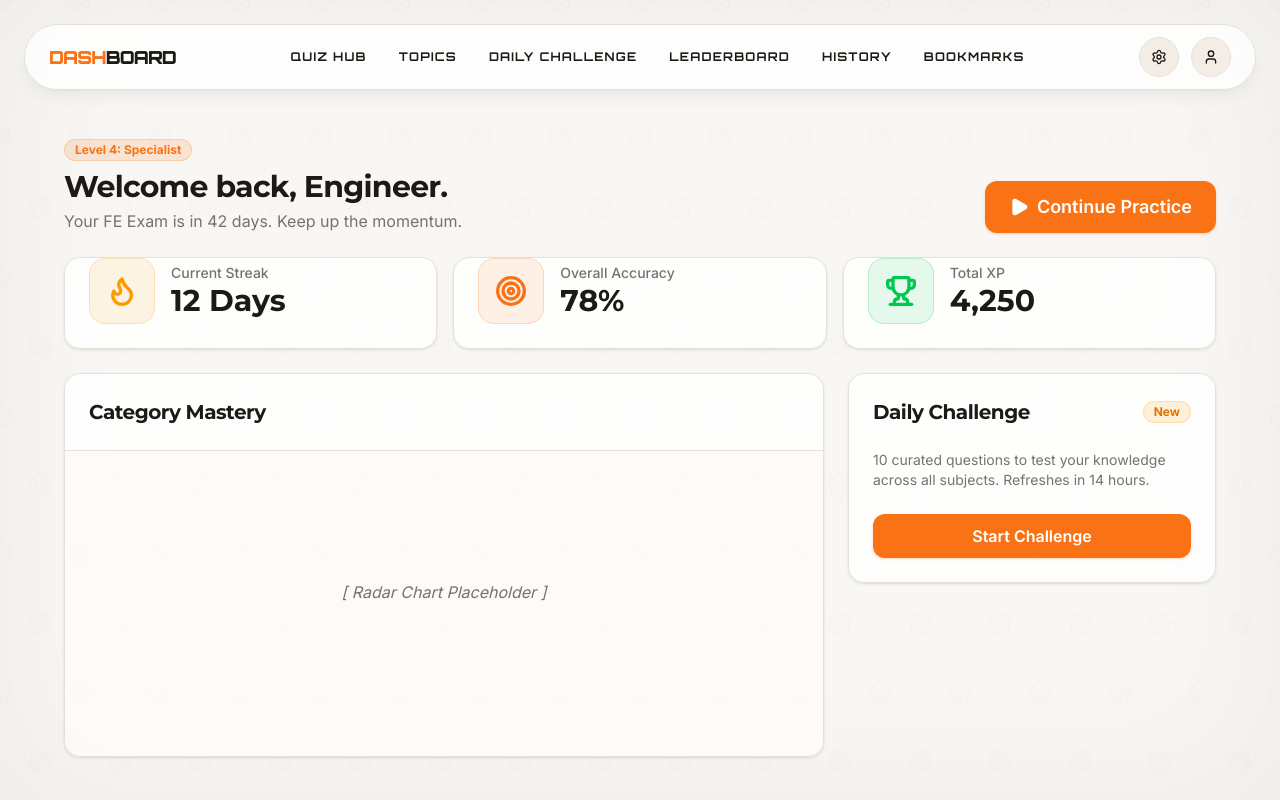
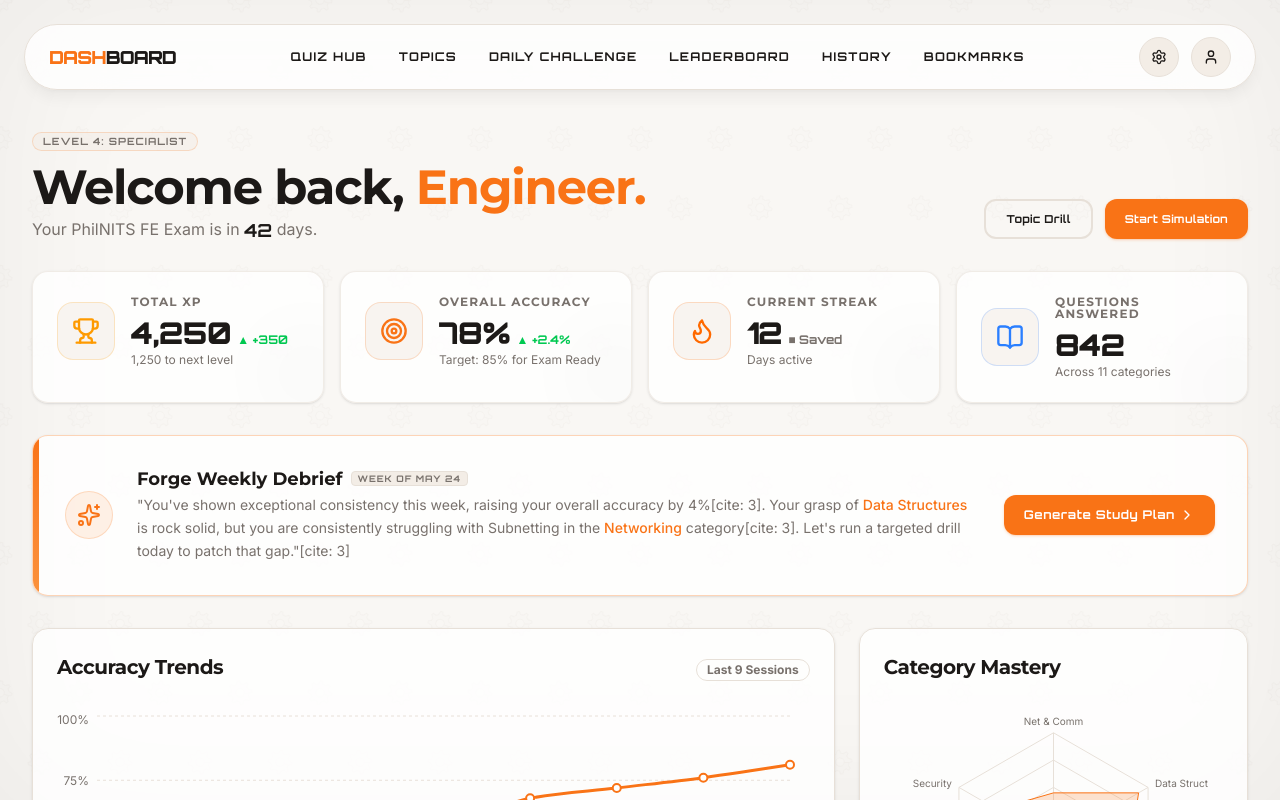
Before and after one commit to Goldenavs/NITSForge, a React (Vite) app in the folder frontend/: page /dashboard in a window 1280 px wide. Built offline with nearby package versions, Linux system fonts and the light colour scheme.

Commit message:
chore(ui): dashboard initial UI

```diff
--- a/frontend/package.json
+++ b/frontend/package.json
@@ -17,6 +17,7 @@
     "react": "^19.2.6",
     "react-dom": "^19.2.6",
     "react-router-dom": "^7.15.1",
+    "recharts": "^3.8.1",
     "tailwind-merge": "^3.6.0",
     "tailwindcss": "^4.3.0"
   },
--- /dev/null
+++ b/frontend/src/components/dashboard/AIWeeklyReport.tsx
@@ -0,0 +1,45 @@
+// src/components/dashboard/AIWeeklyReport.tsx
+import { Sparkles, ChevronRight } from 'lucide-react';
+import { Card, CardContent } from '../ui/Card';
+import { Button } from '../ui/Button';
+
+export function AIWeeklyReport() {
+  return (
+    /* Responsive Glassmorphic Premium Panel */
+    <Card className="relative overflow-hidden bg-surface/40 backdrop-blur-md border border-primary/30 shadow-md">
+      <div className="absolute top-0 left-0 w-1 lg:w-1.5 h-full bg-gradient-to-b from-primary to-accent" />
+
+      {/* Mobile Priority: flex-col items-stretch -> lg:flex-row items-center */}
+      <CardContent className="p-5 sm:p-6 md:p-8 flex flex-col lg:flex-row gap-5 lg:gap-6 items-stretch lg:items-center">
+
+        <div className="flex items-center gap-4 lg:gap-6 flex-1">
+          <div className="w-11 h-11 sm:w-12 sm:h-12 rounded-full bg-primary/10 border border-primary/20 flex items-center justify-center shrink-0">
+            <Sparkles className="w-5 h-5 sm:w-6 sm:h-6 text-primary" />
+          </div>
+
+          <div className="flex-1 min-w-0">
+            {/* Flex alignment layout to prevent title elements from clashing vertically */}
+            <div className="flex flex-wrap items-center gap-2 mb-1.5">
+              <h3 className="font-display font-bold text-base sm:text-lg text-text-main leading-none pt-0.5">
+                Forge Weekly Debrief
+              </h3>
+              <span className="px-1.5 py-0.5 rounded text-[9px] font-orbitron font-bold bg-surface-2 border border-borderline text-text-muted uppercase tracking-widest leading-none">
+                Week of May 24
+              </span>
+            </div>
+            <p className="text-text-muted leading-relaxed text-xs sm:text-sm">
+              "You've shown exceptional consistency this week, raising your overall accuracy by 4%[cite: 3]. Your grasp of <strong className="text-primary font-medium">Data Structures</strong> is rock solid, but you are consistently struggling with Subnetting in the <strong className="text-primary font-medium">Networking</strong> category[cite: 3]. Let's run a targeted drill today to patch that gap."[cite: 3]
+            </p>
+          </div>
+        </div>
+
+        <div className="shrink-0 w-full lg:w-auto mt-2 lg:mt-0">
+          <Button className="w-full lg:w-auto font-orbitron tracking-wider text-xs py-3">
+            Generate Study Plan <ChevronRight className="w-4 h-4 ml-1" />
+          </Button>
+        </div>
+
+      </CardContent>
+    </Card>
+  );
+}
--- /dev/null
+++ b/frontend/src/components/dashboard/DashboardCharts.tsx
@@ -0,0 +1,65 @@
+// src/components/dashboard/DashboardCharts.tsx
+import { LineChart, Line, XAxis, YAxis, CartesianGrid, Tooltip, ResponsiveContainer, Radar, RadarChart, PolarGrid, PolarAngleAxis } from 'recharts';
+import { Card, CardContent, CardHeader, CardTitle } from '../ui/Card';
+import { Badge } from '../ui/Badge';
+
+// Mock Data
+const accuracyData = [
+  { session: 'S1', score: 45 }, { session: 'S2', score: 52 }, { session: 'S3', score: 48 },
+  { session: 'S4', score: 61 }, { session: 'S5', score: 59 }, { session: 'S6', score: 68 },
+  { session: 'S7', score: 72 }, { session: 'S8', score: 76 }, { session: 'S9', score: 81 },
+];
+
+const radarData = [
+  { subject: 'Net & Comm', A: 45, fullMark: 100 },
+  { subject: 'Data Struct', A: 90, fullMark: 100 },
+  { subject: 'Algorithms', A: 75, fullMark: 100 },
+  { subject: 'Databases', A: 85, fullMark: 100 },
+  { subject: 'OS', A: 65, fullMark: 100 },
+  { subject: 'Security', A: 60, fullMark: 100 },
+];
+
+export function AccuracyChart() {
+  return (
+    <Card className="flex flex-col h-[400px]">
+      <CardHeader className="pb-2 flex flex-row items-center justify-between">
+        <CardTitle>Accuracy Trends</CardTitle>
+        <Badge variant="outline">Last 9 Sessions</Badge>
+      </CardHeader>
+      <CardContent className="flex-1 pt-4 min-h-0">
+        <ResponsiveContainer width="100%" height="100%">
+          <LineChart data={accuracyData} margin={{ top: 5, right: 20, left: -20, bottom: 0 }}>
+            <CartesianGrid strokeDasharray="3 3" stroke="var(--color-borderline)" vertical={false} />
+            <XAxis dataKey="session" stroke="var(--color-text-muted)" fontSize={12} tickLine={false} axisLine={false} />
+            <YAxis stroke="var(--color-text-muted)" fontSize={12} tickLine={false} axisLine={false} tickFormatter={(val) => `${val}%`} />
+            <Tooltip
+              contentStyle={{ backgroundColor: 'var(--color-surface)', borderColor: 'var(--color-borderline)', borderRadius: '12px', color: 'var(--color-text-main)' }}
+              itemStyle={{ color: 'var(--color-primary)' }}
+            />
+            <Line type="monotone" dataKey="score" stroke="var(--color-primary)" strokeWidth={3} dot={{ fill: 'var(--color-surface)', strokeWidth: 2, r: 4 }} activeDot={{ r: 6, strokeWidth: 0, fill: 'var(--color-accent)' }} />
+          </LineChart>
+        </ResponsiveContainer>
+      </CardContent>
+    </Card>
+  );
+}
+
+export function CategoryRadar() {
+  return (
+    <Card className="flex flex-col h-[400px]">
+      <CardHeader className="pb-0">
+        <CardTitle>Category Mastery</CardTitle>
+      </CardHeader>
+      <CardContent className="flex-1 flex items-center justify-center min-h-0">
+        <ResponsiveContainer width="100%" height="100%">
+          <RadarChart cx="50%" cy="50%" outerRadius="70%" data={radarData}>
+            <PolarGrid stroke="var(--color-borderline)" />
+            <PolarAngleAxis dataKey="subject" tick={{ fill: 'var(--color-text-muted)', fontSize: 10 }} />
+            <Radar name="Accuracy" dataKey="A" stroke="var(--color-primary)" fill="var(--color-primary)" fillOpacity={0.2} />
+            <Tooltip contentStyle={{ backgroundColor: 'var(--color-surface)', borderColor: 'var(--color-borderline)', borderRadius: '8px' }} />
+          </RadarChart>
+        </ResponsiveContainer>
+      </CardContent>
+    </Card>
+  );
+}
--- /dev/null
+++ b/frontend/src/components/dashboard/StatCard.tsx
@@ -0,0 +1,50 @@
+// src/components/dashboard/StatCard.tsx
+import { Card, CardContent } from '../ui/Card';
+
+interface StatCardProps {
+  title: string;
+  value: string | number;
+  subtitle: string;
+  icon: any;
+  trend?: 'up' | 'down' | 'neutral';
+  trendValue?: string;
+  colorClass: string;
+}
+
+export function StatCard({ title, value, subtitle, icon: Icon, trend, trendValue, colorClass }: StatCardProps) {
+  return (
+    /* Glass Effect: Added bg-surface/40 and backdrop-blur-md */
+    <Card className="overflow-hidden bg-surface/40 backdrop-blur-md border border-borderline/60 group hover:border-primary/30 transition-all duration-300 shadow-sm">
+      <CardContent className="p-5 sm:p-6 flex items-center gap-4 relative">
+
+        {/* Vertically centered icon container */}
+        <div className={`p-3.5 rounded-2xl border ${colorClass} bg-surface-2/60 backdrop-blur-sm flex items-center justify-center shrink-0 transition-transform group-hover:scale-105`}>
+          <Icon className="w-6 h-6 sm:w-7 sm:h-7" strokeWidth={2} />
+        </div>
+
+        <div className="flex-1 min-w-0 flex flex-col justify-center">
+          <p className="text-xs font-bold font-display text-text-muted uppercase tracking-widest leading-none mb-1.5">{title}</p>
+
+          {/* Fix alignment: flex container with items-baseline & leading-none prevents top-clipping */}
+          <div className="flex items-baseline flex-wrap gap-1.5 content-center">
+            <h2 className="text-2xl sm:text-3xl font-orbitron font-black text-text-main tracking-tight leading-none pt-1">
+              {value}
+            </h2>
+            {trendValue && (
+              <span className={`text-[10px] sm:text-xs font-orbitron font-bold leading-none ${
+                trend === 'up' ? 'text-green-500' : trend === 'down' ? 'text-red-500' : 'text-text-muted'
+              }`}>
+                {trend === 'up' ? '▲' : trend === 'down' ? '▼' : '■'} {trendValue}
+              </span>
+            )}
+          </div>
+
+          <p className="text-[11px] sm:text-xs text-text-muted mt-1.5 leading-none truncate">{subtitle}</p>
+        </div>
+
+        {/* Dynamic Glow Layer */}
+        <div className="absolute -right-6 -bottom-6 w-20 h-20 bg-current opacity-[0.03] blur-2xl rounded-full pointer-events-none" />
+      </CardContent>
+    </Card>
+  );
+}
--- a/frontend/src/components/layout/MainLayout.tsx
+++ b/frontend/src/components/layout/MainLayout.tsx
@@ -15,7 +15,7 @@ export default function MainLayout() {
 
       {/* Main Content Area */}
       {/* pt-32 adds padding to the top so content isn't covered by the floating navbar */}
-      <main className="relative z-10 w-full pt-32 pb-16 px-4 md:px-8">
+      <main className="h-screen w-screen overflow-y-auto overflow-x-hidden relative z-10 pt-32 pb-16 px-4 md:px-8">
         <Outlet />
       </main>
 
--- a/frontend/src/components/layout/Navbar.tsx
+++ b/frontend/src/components/layout/Navbar.tsx
@@ -3,7 +3,6 @@ import { motion, AnimatePresence, useScroll, useMotionValueEvent } from 'framer-
 import { useState, useRef } from 'react';
 import { Link, useLocation } from 'react-router-dom';
 import { Menu, X, User, Settings as SettingsIcon } from 'lucide-react';
-import { span } from 'framer-motion/client';
 
 const AnimatedLink = ({
   title,
--- a/frontend/src/pages/Dashboard.tsx
+++ b/frontend/src/pages/Dashboard.tsx
@@ -1,99 +1,119 @@
 // src/pages/Dashboard.tsx
-import { Flame, Trophy, Target, Play } from 'lucide-react';
-import { Card, CardContent, CardHeader, CardTitle } from '../components/ui/Card';
+import { Flame, Trophy, Target, BookOpen, AlertTriangle } from 'lucide-react';
 import { Button } from '../components/ui/Button';
 import { Badge } from '../components/ui/Badge';
+import { StatCard } from '../components/dashboard/StatCard';
+import { AIWeeklyReport } from '../components/dashboard/AIWeeklyReport';
+import { AccuracyChart, CategoryRadar } from '../components/dashboard/DashboardCharts';
+import { Card, CardContent, CardHeader, CardTitle } from '../components/ui/Card';
 
 export default function Dashboard() {
   return (
-    <div className="animate-page-entry flex flex-col gap-6 w-full max-w-6xl mx-auto pb-20">
+    <div className="animate-page-entry flex flex-col gap-6 sm:gap-8 w-full max-w-7xl mx-auto pb-24 px-1 sm:px-0 overflow-y-visible">
 
-      {/* Header Section */}
-      <div className="flex flex-col md:flex-row md:items-end justify-between gap-4 mt-2">
-        <div>
-          <Badge variant="primary" className="mb-2">Level 4: Specialist</Badge>
-          <h1 className="text-3xl font-bold text-text-main font-display tracking-tight">Welcome back, Engineer.</h1>
-          <p className="text-text-muted mt-1">Your FE Exam is in 42 days. Keep up the momentum.</p>
+      {/* 1. WELCOME HEADER */}
+      <div className="flex flex-col sm:flex-row sm:items-end justify-between gap-4 mt-1">
+        <div className="flex flex-col items-start justify-center">
+          <Badge className="mb-2 bg-surface-2/60 backdrop-blur-sm text-text-muted border-borderline font-orbitron tracking-widest uppercase text-[10px]">
+            Level 4: Specialist
+          </Badge>
+          <h1 className="text-3xl sm:text-4xl md:text-5xl font-bold text-text-main font-display tracking-tight leading-none pt-1">
+            Welcome back, <span className="text-primary">Engineer.</span>
+          </h1>
+          <p className="text-sm sm:text-base text-text-muted mt-2 font-body flex items-center h-5">
+            Your PhilNITS FE Exam is in&nbsp;<strong className="text-text-main font-orbitron font-bold text-base sm:text-lg text-primary leading-none pt-0.5">42</strong>&nbsp;days.
+          </p>
         </div>
-        <Button size="lg" className="gap-2">
-          <Play className="w-5 h-5 fill-current" />
-          Continue Practice
-        </Button>
+        <div className="flex gap-2.5 sm:gap-3 w-full sm:w-auto">
+          <Button variant="outline" className="flex-1 sm:flex-initial font-orbitron text-[11px] tracking-wide py-2.5">Topic Drill</Button>
+          <Button variant="primary" className="flex-1 sm:flex-initial font-orbitron text-[11px] tracking-wide py-2.5">Start Simulation</Button>
+        </div>
       </div>
 
-      {/* Top Stats Grid */}
-      <div className="grid grid-cols-1 md:grid-cols-3 gap-4">
-        <Card>
-          <CardContent className="p-6 flex items-center gap-4">
-            <div className="p-4 bg-amber-500/10 rounded-2xl border border-amber-500/20 text-amber-500">
-              <Flame className="w-8 h-8" strokeWidth={2.5} />
+      {/* 2. OVERVIEW STATS ROW */}
+      <div className="grid grid-cols-1 xs:grid-cols-2 lg:grid-cols-4 gap-4">
+        <StatCard
+          title="Total XP"
+          value="4,250"
+          subtitle="1,250 to next level"
+          icon={Trophy}
+          trend="up"
+          trendValue="+350"
+          colorClass="text-amber-500 border-amber-500/20"
+        />
+        <StatCard
+          title="Overall Accuracy"
+          value="78%"
+          subtitle="Target: 85% for Exam Ready"
+          icon={Target}
+          trend="up"
+          trendValue="+2.4%"
+          colorClass="text-primary border-primary/20"
+        />
+        <StatCard
+          title="Current Streak"
+          value="12"
+          subtitle="Days active"
+          icon={Flame}
+          trend="neutral"
+          trendValue="Saved"
+          colorClass="text-orange-500 border-orange-500/20"
+        />
+        <StatCard
+          title="Questions Answered"
+          value="842"
+          subtitle="Across 11 categories"
+          icon={BookOpen}
+          colorClass="text-blue-500 border-blue-500/20"
+        />
+      </div>
+
+      {/* 3. AI WEEKLY REPORT */}
+      <AIWeeklyReport />
+
+      {/* 4. MAIN VISUALIZATION GRID */}
+      <div className="grid grid-cols-1 lg:grid-cols-3 gap-6">
+        <div className="lg:col-span-2 min-w-0">
+          <AccuracyChart />
+        </div>
+        <div className="min-w-0">
+          <CategoryRadar />
+        </div>
+      </div>
+
+      {/* 5. INSIGHTS & ACTIONS PANEL */}
+      <div className="grid grid-cols-1 md:grid-cols-2 gap-6">
+        <Card className="border-red-500/20 bg-red-500/5 backdrop-blur-md">
+          <CardHeader className="pb-2">
+            <CardTitle className="text-red-500 flex items-center gap-2 font-display font-bold text-lg leading-none">
+              <AlertTriangle className="w-5 h-5 shrink-0" /> Priority Focus
+            </CardTitle>
+          </CardHeader>
+          <CardContent className="flex flex-col justify-between">
+            <div>
+              <p className="text-text-main font-bold font-display text-sm mb-1">Networking & Communication</p>
+              <p className="text-xs sm:text-sm text-text-muted leading-relaxed mb-4">Your accuracy in this category has dropped to 45% over the last 3 sessions. Subnetting questions are causing the most errors.</p>
             </div>
-            <div>
-              <p className="text-sm font-medium text-text-muted">Current Streak</p>
-              <h2 className="text-3xl font-bold text-text-main font-display">12 Days</h2>
-            </div>
+            <Button variant="danger" size="sm" className="w-fit font-orbitron text-[10px] tracking-wider py-2">Run Targeted Drill</Button>
           </CardContent>
         </Card>
 
-        <Card>
-          <CardContent className="p-6 flex items-center gap-4">
-            <div className="p-4 bg-primary/10 rounded-2xl border border-primary/20 text-primary">
-              <Target className="w-8 h-8" strokeWidth={2.5} />
+        <Card className="border-green-500/20 bg-green-500/5 backdrop-blur-md">
+          <CardHeader className="pb-2">
+            <CardTitle className="text-green-500 flex items-center gap-2 font-display font-bold text-lg leading-none">
+              <Trophy className="w-5 h-5 shrink-0" /> Strongest Area
+            </CardTitle>
+          </CardHeader>
+          <CardContent className="flex flex-col justify-between">
+            <div>
+              <p className="text-text-main font-bold font-display text-sm mb-1">Data Structures</p>
+              <p className="text-xs sm:text-sm text-text-muted leading-relaxed mb-4">You are consistently scoring above 90% in this category. You are effectively exam-ready for these topics.</p>
             </div>
-            <div>
-              <p className="text-sm font-medium text-text-muted">Overall Accuracy</p>
-              <h2 className="text-3xl font-bold text-text-main font-display">78%</h2>
-            </div>
-          </CardContent>
-        </Card>
-
-        <Card>
-          <CardContent className="p-6 flex items-center gap-4">
-            <div className="p-4 bg-green-500/10 rounded-2xl border border-green-500/20 text-green-500">
-              <Trophy className="w-8 h-8" strokeWidth={2.5} />
-            </div>
-            <div>
-              <p className="text-sm font-medium text-text-muted">Total XP</p>
-              <h2 className="text-3xl font-bold text-text-main font-display">4,250</h2>
-            </div>
+            <Button variant="outline" size="sm" className="w-fit font-orbitron text-[10px] tracking-wider py-2 border-green-500/30 text-green-600 dark:text-green-400">View Concept Cards</Button>
           </CardContent>
         </Card>
       </div>
 
-      {/* Main Content Area Split */}
-      <div className="grid grid-cols-1 lg:grid-cols-3 gap-6">
-
-        {/* Left Column: Charts/Progress */}
-        <div className="lg:col-span-2 flex flex-col gap-6">
-          <Card className="h-96 flex flex-col">
-            <CardHeader>
-              <CardTitle>Category Mastery</CardTitle>
-            </CardHeader>
-            <CardContent className="flex-1 flex items-center justify-center border-t border-borderline bg-surface-2/20">
-              <p className="text-text-muted italic">[ Radar Chart Placeholder ]</p>
-            </CardContent>
-          </Card>
-        </div>
-
-        {/* Right Column: Recommended Actions */}
-        <div className="flex flex-col gap-6">
-          <Card>
-            <CardHeader>
-              <div className="flex justify-between items-center">
-                <CardTitle>Daily Challenge</CardTitle>
-                <Badge variant="warning">New</Badge>
-              </div>
-            </CardHeader>
-            <CardContent>
-              <p className="text-sm text-text-muted mb-6">
-                10 curated questions to test your knowledge across all subjects. Refreshes in 14 hours.
-              </p>
-              <Button className="w-full">Start Challenge</Button>
-            </CardContent>
-          </Card>
-        </div>
-
-      </div>
     </div>
   );
 }
```
Also changed, not shown: frontend/src/components/dashboard/README.md (deleted), 1 other file (tests, documents, lock files or other folders).
